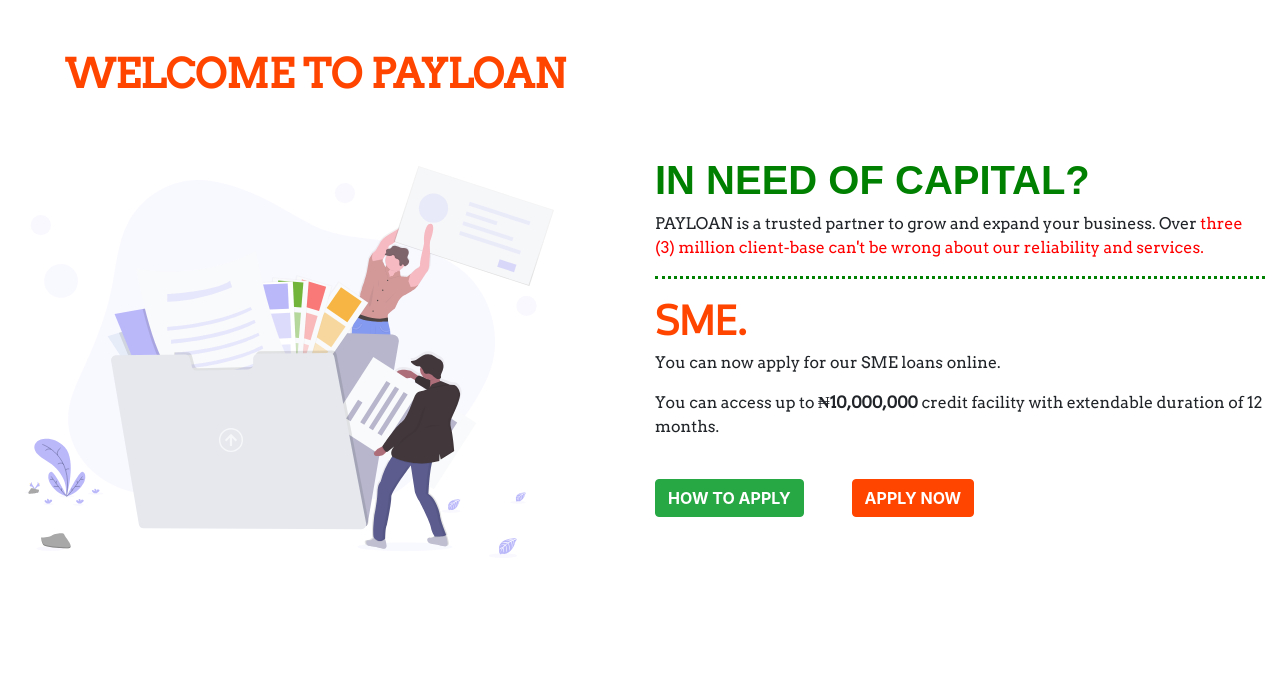
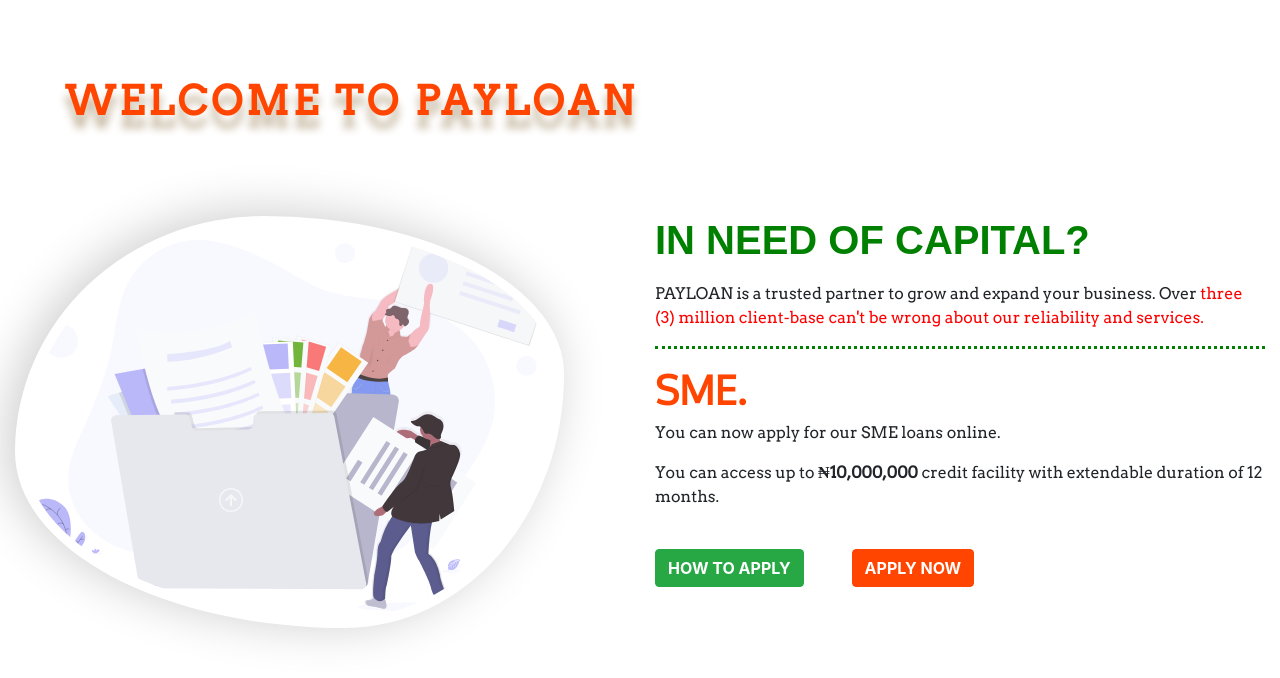
Before and after one commit to halfdobis/payloan, a React (Create React App) app: page / in a window 1280 px wide. Shown: the top 678 px of the page. Built offline with nearby package versions, Linux system fonts and the light colour scheme.

Commit message:
css animation

```diff
--- a/src/Components/Home/home.css
+++ b/src/Components/Home/home.css
@@ -9,16 +9,63 @@
     font-family: "Arvo";
 }
 
+.header span {
+     display: block;
+     margin: 11px 0 17px 0;
+     line-height: 80px;
+     text-shadow: 0 13.36px 8.896px #c4b59d,
+     0 -2px 1px #fff;
+     letter-spacing: 4px;
+}
+
 .row img {
     width: 90%;
     padding: 10px;
+    border-radius: 30% 70% 70% 30% / 30% 30% 70% 70%;
+	box-shadow: 15px 15px 50px rgba(0,0,0,0.2);
+	animation: morphing 10s infinite;
+	overflow: hidden;
 }
+
+	@keyframes morphing {
+		0% {
+			border-radius: 30% 70% 70% 30% / 30% 30% 70% 70%;
+			box-shadow: 15px 15px 50px rgba(0,0,0,0.2);
+		}
+		25% {
+			border-radius: 58% 42% 75% 25% / 76% 46% 54% 24%;
+		}
+		50% {
+			border-radius: 50% 50% 33% 67% / 55% 27% 73% 45%;
+			box-shadow: -10px -5px 50px rgba(0,0,0,0.2);
+		}
+		75% {
+			border-radius: 33% 67% 58% 42% / 63% 68% 32% 37%;
+		}
+	}
 
 .heading {
     font-weight: bold;
     color: green;
     font-family: "Arial";
+    padding-bottom: 10px;
+    transform: scale(0.9);
+    display: inline-block;
+    animation: bop 1s cubic-bezier(0.175, 0.885, 0.32, 1.275) forwards infinite alternate;
 }
+
+
+     @keyframes bop {
+         0% {
+             transform: scale(0.9);
+         }
+
+         50%,
+         100% {
+             transform: scale(1);
+         }
+     }
+
 
 .span {
     color: red;
--- a/src/Components/Home/home.js
+++ b/src/Components/Home/home.js
@@ -10,7 +10,9 @@
     <div className="container-fluid">
       {/* <img src="./img/logo.png" alt="logo" /> */}
       <header>
-        <h1 className="header">WELCOME TO PAYLOAN</h1>
+        <h1 className="header">
+          <span>WELCOME TO PAYLOAN</span>
+        </h1>
       </header>
 
       <section className="row">
```
